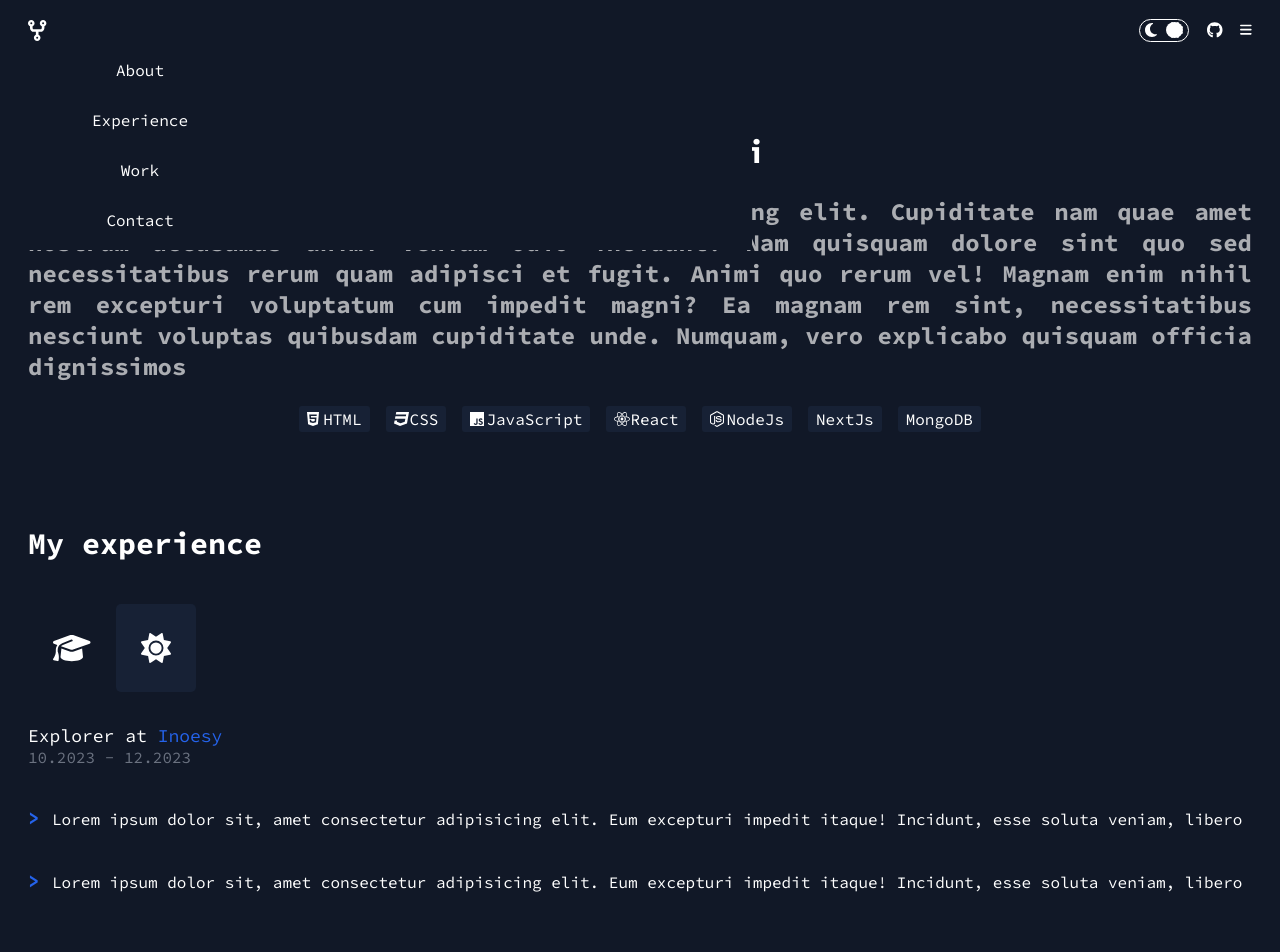
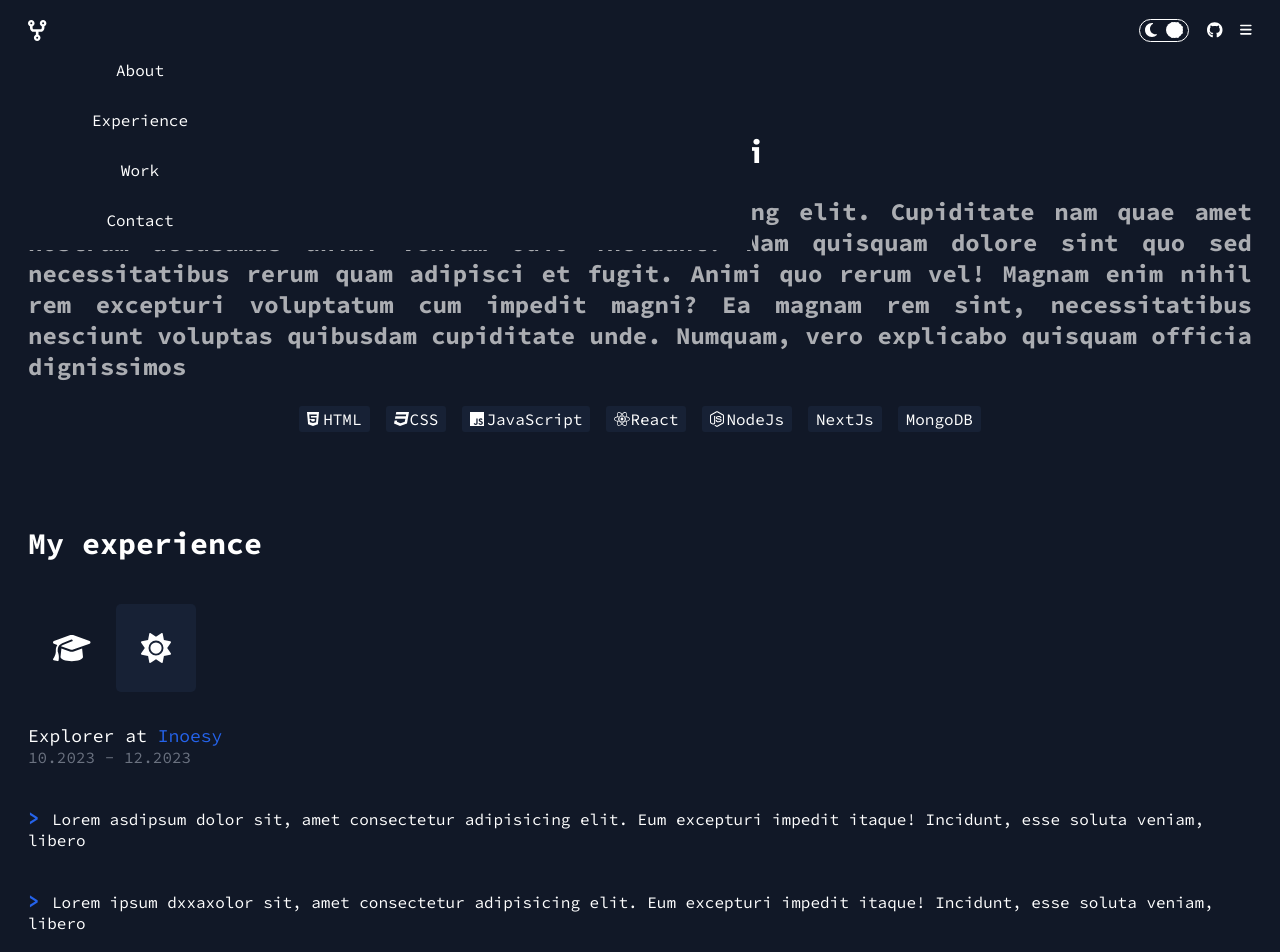
Before and after one commit to lucacieduard/portfolio, a Next.js app: page / in a window 1280 px wide. Shown: the top 952 px of the page. Built offline with nearby package versions, Linux system fonts and the light colour scheme.

Commit message:
animation added

```diff
--- a/package.json
+++ b/package.json
@@ -16,6 +16,7 @@
     "@fortawesome/react-fontawesome": "^0.2.0",
     "eslint": "8.42.0",
     "eslint-config-next": "13.4.5",
+    "framer-motion": "^10.12.16",
     "next": "13.4.5",
     "react": "18.2.0",
     "react-dom": "18.2.0",
--- a/src/app/components/exprerienceSection/Experience.jsx
+++ b/src/app/components/exprerienceSection/Experience.jsx
@@ -1,9 +1,10 @@
 "use client";
-import React, { useContext, useState } from "react";
+import React, { useContext, useRef, useState } from "react";
 import styles from "./experience.module.css";
 import { FontAwesomeIcon } from "@fortawesome/react-fontawesome";
 import { faGraduationCap, faSun } from "@fortawesome/free-solid-svg-icons";
 import { ThemeContext } from "@/app/context/ThemeContext";
+import { useInView, motion } from "framer-motion";
 
 const content = [
   {
@@ -15,9 +16,9 @@ const content = [
     subCompany: "Generatia Tech",
     dates: "10.2022 - 02.2023",
     sentences: [
-      "Lorem ipsum dolor sit, amet consectetur adipisicing elit. Eum excepturi impedit itaque! Incidunt, esse soluta veniam, libero",
-      "Lorem ipsum dolor sit, amet consectetur adipisicing elit. Eum excepturi impedit itaque! Incidunt, esse soluta veniam, libero",
-      "Lorem ipsum dolor sit, amet consectetur adipisicing elit. Eum excepturi impedit itaque! Incidunt, esse soluta veniam, libero",
+      "Lorems ipsum dolor sit, amet consectetur adipisicing elit. Eum excepturi impedit itaque! Incidunt, esse soluta veniam, libero",
+      "Lorem isapsum dolor sit, amet consectetur adipisicing elit. Eum excepturi impedit itaque! Incidunt, esse soluta veniam, libero",
+      "Lorem iaxpsum dolor sit, amet consectetur adipisicing elit. Eum excepturi impedit itaque! Incidunt, esse soluta veniam, libero",
     ],
   },
   {
@@ -29,8 +30,8 @@ const content = [
     subCompany: "Inoesy",
     dates: "10.2023 - 12.2023",
     sentences: [
-      "Lorem ipsum dolor sit, amet consectetur adipisicing elit. Eum excepturi impedit itaque! Incidunt, esse soluta veniam, libero",
-      "Lorem ipsum dolor sit, amet consectetur adipisicing elit. Eum excepturi impedit itaque! Incidunt, esse soluta veniam, libero",
+      "Lorem asdipsum dolor sit, amet consectetur adipisicing elit. Eum excepturi impedit itaque! Incidunt, esse soluta veniam, libero",
+      "Lorem ipsum dxxaxolor sit, amet consectetur adipisicing elit. Eum excepturi impedit itaque! Incidunt, esse soluta veniam, libero",
     ],
   },
 ];
@@ -38,6 +39,8 @@ const content = [
 export const ExperienceSection = () => {
   const { toggle, mode } = useContext(ThemeContext);
   const [activeInfo, setActiveInfo] = useState(1);
+  const ref = useRef(null);
+  const isInView = useInView(ref);
 
   const active =
     mode === "dark"
@@ -53,7 +56,17 @@ export const ExperienceSection = () => {
         };
 
   return (
-    <section className={styles.container} id="experienceSection">
+    <motion.section
+      className={styles.container}
+      id="experienceSection"
+      ref={ref}
+      style={{
+        transform: isInView ? "translateX(0px)" : "translateX(-200px)",
+        opacity: isInView ? 1 : 0,
+        transition: "all 0.5s cubic-bezier(0.17, 0.55, 0.55, 1) 0.5s",
+      }}
+      viewport={{ once: true, amount: 0.5 }}
+    >
       <h2 className={styles.sectionTitle}>My experience</h2>
       <div className={styles.experienceContainer}>
         <div className={styles.companyContainer}>
@@ -98,16 +111,22 @@ export const ExperienceSection = () => {
             <ul className={styles.list}>
               {content[activeInfo].sentences.map((prop) => {
                 return (
-                  <li className={styles.listItem} key={prop}>
+                  <motion.li
+                    className={styles.listItem}
+                    key={prop}
+                    initial={{ opacity: 0, transform: "translateX(-50px)" }}
+                    whileInView={{ opacity: 1, transform: "translateX(0)" }}
+                    transition={{ duration: 0.5 }}
+                  >
                     <span className={styles.arrow}>&gt; </span>
                     <span>{prop}</span>
-                  </li>
+                  </motion.li>
                 );
               })}
             </ul>
           </div>
         </div>
       </div>
-    </section>
+    </motion.section>
   );
 };
--- a/src/app/components/navbar/Navbar.jsx
+++ b/src/app/components/navbar/Navbar.jsx
@@ -11,6 +11,7 @@ export const Navbar = () => {
   const [toggleMenu, setToggleMenu] = useState(true);
   const toggleHandler = () => setToggleMenu((prev) => !prev);
   const { toggle, mode } = useContext(ThemeContext);
+
   return (
     <nav
       className={styles.container}
```
Also changed, not shown: 1 other file (tests, documents, lock files or other folders).
